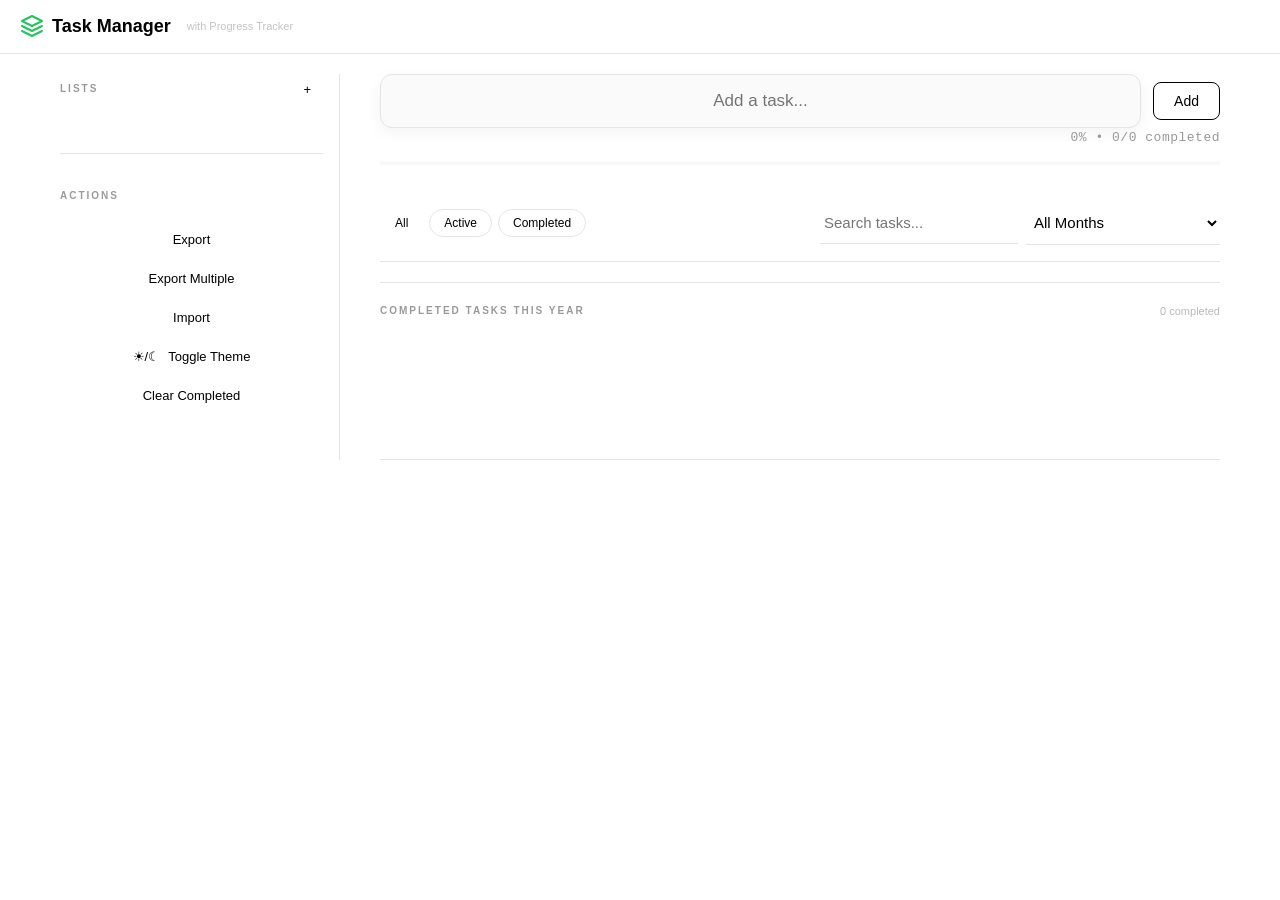
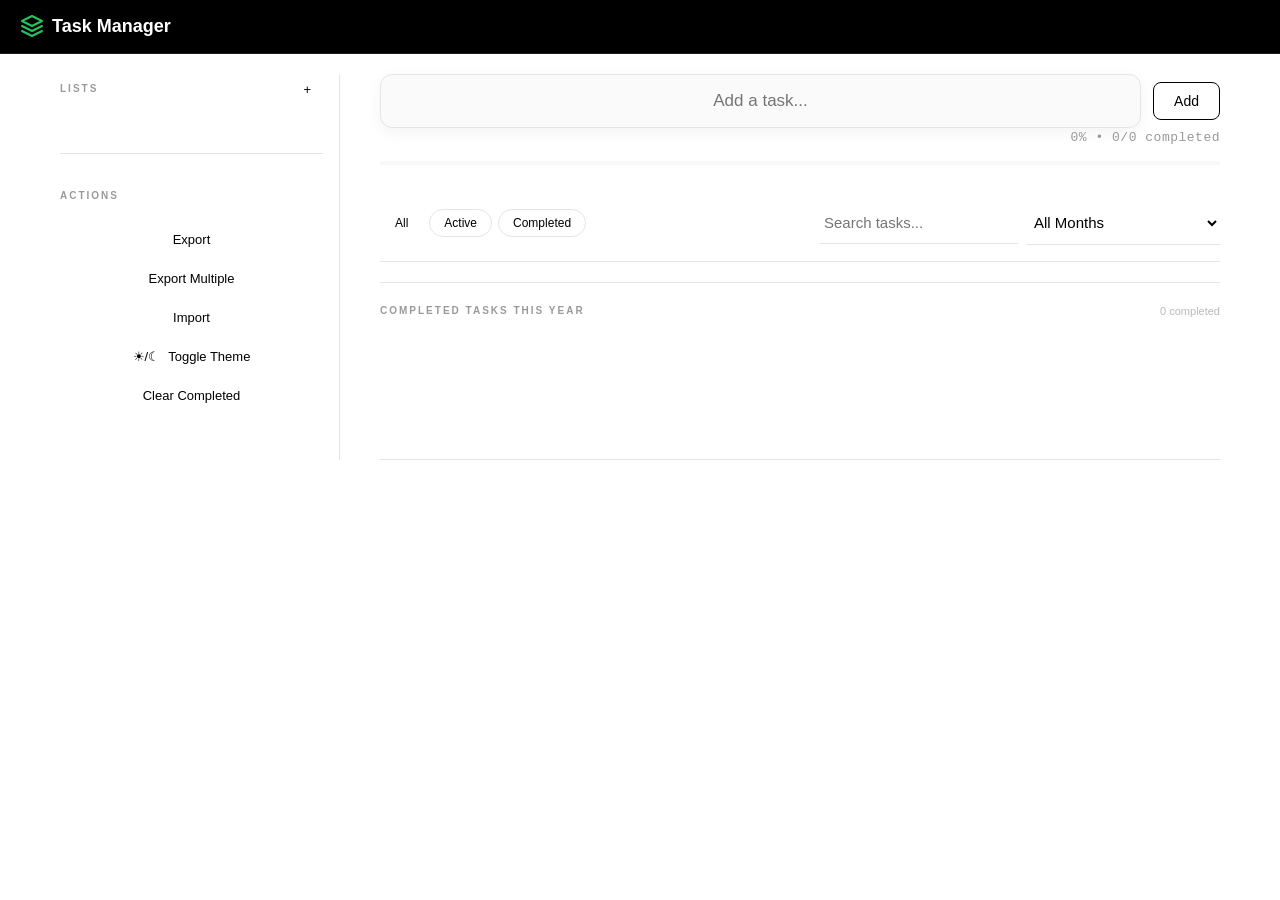

UI Tweaks: Black header in light mode and accent colors for better contrast

--- a/style.css
+++ b/style.css
@@ -59,6 +59,14 @@ body {
 
 /* Layout */
 .app-header {
+  --bg: #000000;
+  --bg-subtle: #1a1a1a;
+  --text: #ffffff;
+  --text-dim: #aaaaaa;
+  --border: rgba(255, 255, 255, 0.1);
+  --primary: #ffffff;
+  --primary-fg: #000000;
+
   position: sticky;
   top: 0;
   z-index: 100;
@@ -1109,7 +1117,7 @@ input[type="checkbox"] {
   -webkit-appearance: none;
   width: 18px;
   height: 18px;
-  border: 2px solid var(--primary);
+  border: 2px solid var(--accent);
   border-radius: 3px;
   background: transparent;
   cursor: pointer;
@@ -1118,7 +1126,8 @@ input[type="checkbox"] {
 }
 
 input[type="checkbox"]:checked {
-  background: var(--primary);
+  background: var(--accent);
+  border-color: var(--accent);
 }
 
 input[type="checkbox"]:checked::after {
